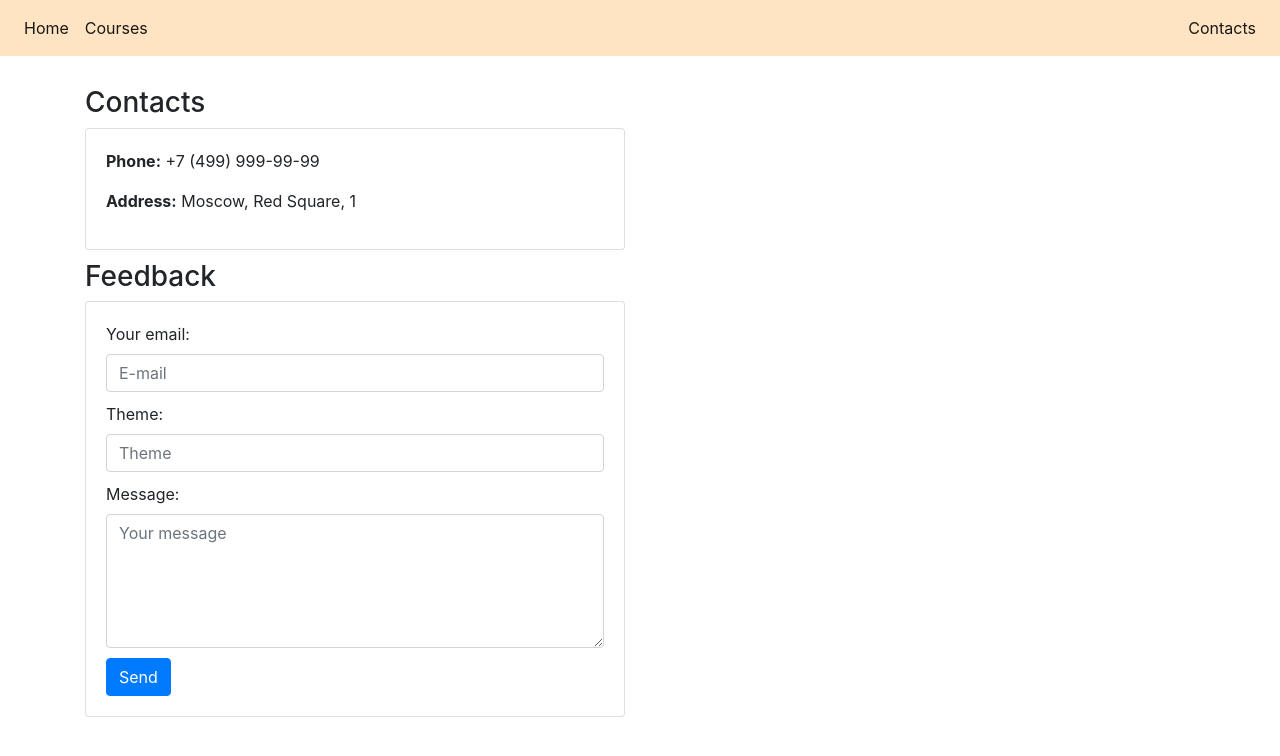
After one commit to miaow2/otus-homework-4-school, a Django app: page /contacts/ in a window 1280 px wide. The commit adds this page. Shown: the top 756 px of the page. Run offline with Django 3.2, Linux system fonts and the light colour scheme; some libraries are stand-ins or nearby versions.

Commit message:
Добавлена работа с очередями задач

```diff
--- a/requiriments.txt
+++ b/requiriments.txt
@@ -1,2 +1,3 @@
 Django==3.1.1
 factory-boy==3.0.1
+rq==1.5.2
--- a/school/courses/views.py
+++ b/school/courses/views.py
@@ -29,7 +29,7 @@ class CourseCreateView(View):
 
     def get(self, request):
         form = self.form()
-        return render(request, 'courses/course_add.html', context={"form": form})
+        return render(request, 'courses/course_add.html', {"form": form})
 
     def post(self, request):
         form = self.form(request.POST)
@@ -37,7 +37,7 @@ class CourseCreateView(View):
             obj = form.save()
             return redirect(obj.get_absolute_url())
         else:
-            return render(request, 'courses/course_add.html', context={"form": form})
+            return render(request, 'courses/course_add.html', {"form": form})
 
 
 class CourseDeleteView(DeleteView):
--- a/school/school/settings.py
+++ b/school/school/settings.py
@@ -15,7 +15,8 @@ import os
 # Build paths inside the project like this: os.path.join(BASE_DIR, ...)
 BASE_DIR = os.path.dirname(os.path.dirname(os.path.abspath(__file__)))
 
-
+FROM_EMAIL = ""
+ADMIN_EMAIL = ""
 # Quick-start development settings - unsuitable for production
 # See https://docs.djangoproject.com/en/2.2/howto/deployment/checklist/
 
--- a/school/school/urls.py
+++ b/school/school/urls.py
@@ -2,11 +2,12 @@ from django.conf.urls import include
 from django.contrib import admin
 from django.urls import path
 
-from .views import HomeView
+from .views import ContactView, HomeView
 
 
 urlpatterns = [
     path('', HomeView.as_view(), name='home'),
+    path('contacts/', ContactView.as_view(), name='contacts'),
     path('admin/', admin.site.urls),
     path('school/', include('courses.urls')),
 ]
--- a/school/school/views.py
+++ b/school/school/views.py
@@ -1,7 +1,36 @@
+from django.conf import settings
 from django.shortcuts import render
 from django.views.generic import View
 
 from courses.models import Course
+from .email_worker import send_email, queue
+
+
+class ContactView(View):
+
+    def get(self, request):
+        return render(request, 'contacts.html', {})
+
+    def post(self, request):
+        # отсылаем письмо заявителю
+        queue.enqueue(
+            send_email,
+            request.POST["feedback_email"],
+            settings.FROM_EMAIL,
+            "Thank for you feedback!",
+            "Your feedback was sent to admins!"
+        )
+        # отсылаем письмо админу о новом сообщении
+        queue.enqueue(
+            send_email,
+            settings.ADMIN_EMAIL,
+            settings.FROM_EMAIL,
+            "New feedback!",
+            f"We got feedback from {request.POST['feedback_email']!r}, "
+            f"theme: {request.POST['feedback_theme']!r}, "
+            f"message: {request.POST['feedback_message']!r}"
+        )
+        return render(request, 'contacts.html', {'message': True})
 
 
 class HomeView(View):
--- a/school/templates/base.html
+++ b/school/templates/base.html
@@ -15,12 +15,17 @@
               <span class="navbar-toggler-icon"></span>
             </button>
             <div class="collapse navbar-collapse" id="navbarNav">
-              <ul class="navbar-nav">
+              <ul class="navbar-nav mr-auto">
                 <li class="nav-item active">
                   <a class="nav-link" href="{% url 'home' %}">Home</a>
                 </li>
                 <li class="nav-item active">
                   <a class="nav-link" href="{% url 'courses:course_list' %}">Courses</a>
+                </li>
+              </ul>
+              <ul class="navbar-nav navbar-right">
+                <li class="nav-item active">
+                  <a class="nav-link" href="{% url 'contacts' %}">Contacts</a>
                 </li>
               </ul>
             </div>
--- /dev/null
+++ b/school/templates/contacts.html
@@ -0,0 +1,48 @@
+{% extends 'base.html' %}
+
+{% block title %}Contacts{% endblock title %}
+
+{% block content %}
+<div class="row" style="margin-bottom: 10px;">
+    <div class="col-md-6 col-offset-3">
+        <h3>Contacts</h3>
+        <div class="card">
+            <div class="card-body">
+                <p><span style="font-weight: bold;">Phone:</span> +7 (499) 999-99-99</p>
+                <p><span style="font-weight: bold;">Address:</span> Moscow, Red Square, 1</p>
+            </div>
+        </div>
+    </div>
+</div>
+<div class="row" style="margin-bottom: 10px;">
+    <div class="col-md-6 col-offset-3">
+        {% if message %}
+            <div class="alert alert-info alert-dismissable" role="alert">
+                <button type="button" class="close" data-dismiss="alert" aria-label="Close"></button>
+                Thanks for your feedback!
+            </div>
+        {% endif %}
+        <h3>Feedback</h3>
+        <div class="card">
+            <div class="card-body">
+                <form action="" method="POST">
+                    {% csrf_token %}
+                    <div style="margin-bottom: 10px;">
+                        <label for="feedback_email">Your email:</label><br />
+                        <input id="feedback_email" type="email" name="feedback_email" class="form-control" placeholder="E-mail"/>
+                    </div>
+                    <div style="margin-bottom: 10px;">
+                        <label for="feedback_theme">Theme:</label><br />
+                        <input id="feedback_theme" type="text" name="feedback_theme" class="form-control" placeholder="Theme"/>
+                    </div>
+                    <div style="margin-bottom: 10px;">
+                        <label for="feedback_message">Message:</label><br />
+                        <textarea id="feedback_message" name="feedback_message" class="form-control" rows="5" placeholder="Your message"></textarea>
+                    </div>
+                    <button type="submit" class="btn btn-primary">Send</button>
+                </form>
+            </div>
+        </div>
+    </div>
+</div>
+{% endblock %}
```
Also changed, not shown: school/school/email_worker.py (added, +12 -0 lines), README.md, 1 other file.
